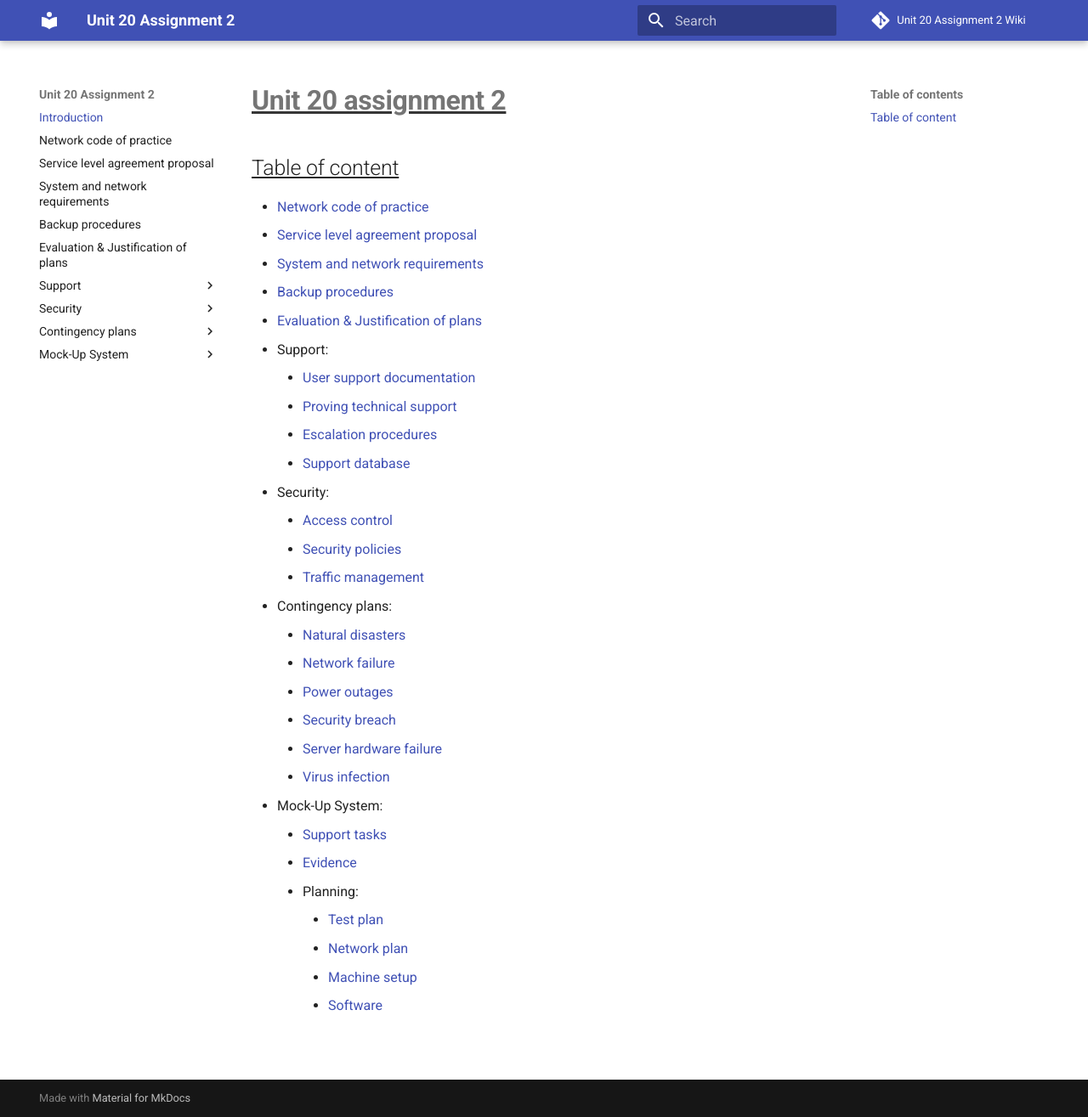
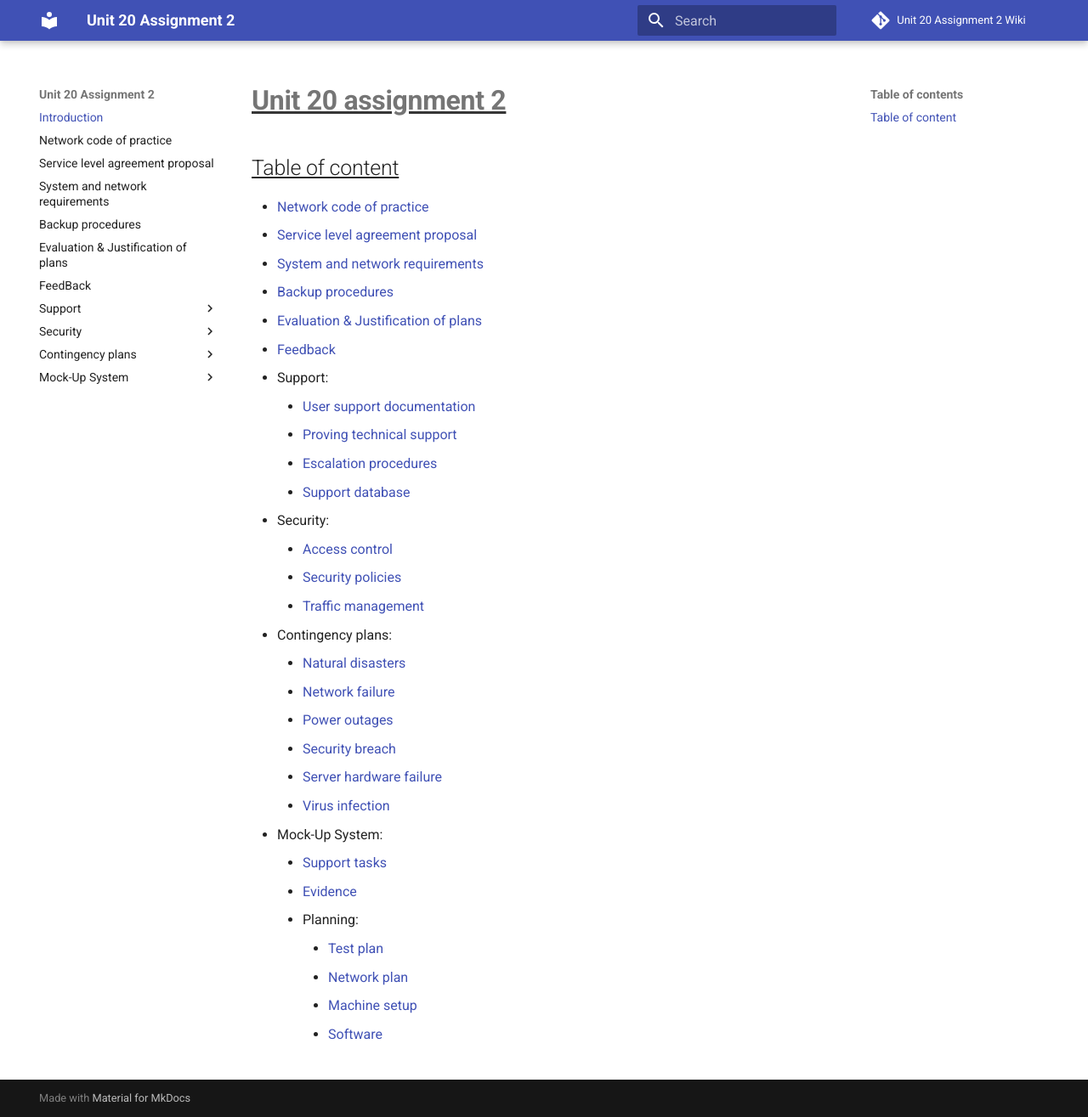
Before and after one commit to CharlieS-432737/Unit-20-Assignment-2-Wiki, an MkDocs documentation site: the page built from docs/index.md, in a window 1280 px wide and 1315 px high. Shown: the whole window at 85% size. Built offline with MkDocs 1.6.1 and Material for MkDocs 9.7.7, drawn with Linux system fonts in a browser that asks for light colours; comment, search, counter and statistics services are not loaded.

Commit message:
Nav updated

```diff
--- a/docs/index.md
+++ b/docs/index.md
@@ -7,6 +7,7 @@
 - [System and network requirements](./System and network requirements.md)
 - [Backup procedures](./Backup procedures/Backups and restoring procedures.md)
 - [Evaluation & Justification of plans](./Evaluation and Justification of plans.md)
+- [Feedback](./FeedBack.md)
 - Support:
     - [User support documentation](./Support/User support documentation.md)
     - [Proving technical support](./Support/Proving technical support.md)
--- a/mkdocs.yml
+++ b/mkdocs.yml
@@ -17,6 +17,7 @@ nav:
   - System and network requirements: "System and network requirements.md"
   - Backup procedures: 'Backup procedures/Backups and restoring procedures.md'
   - Evaluation & Justification of plans: "Evaluation and Justification of plans.md"
+  - FeedBack: "FeedBack.md"
   - Support:
     - User support documentation: 'Support/User support documentation.md'
     - Proving technical support: 'Support/Proving technical support.md'
```
